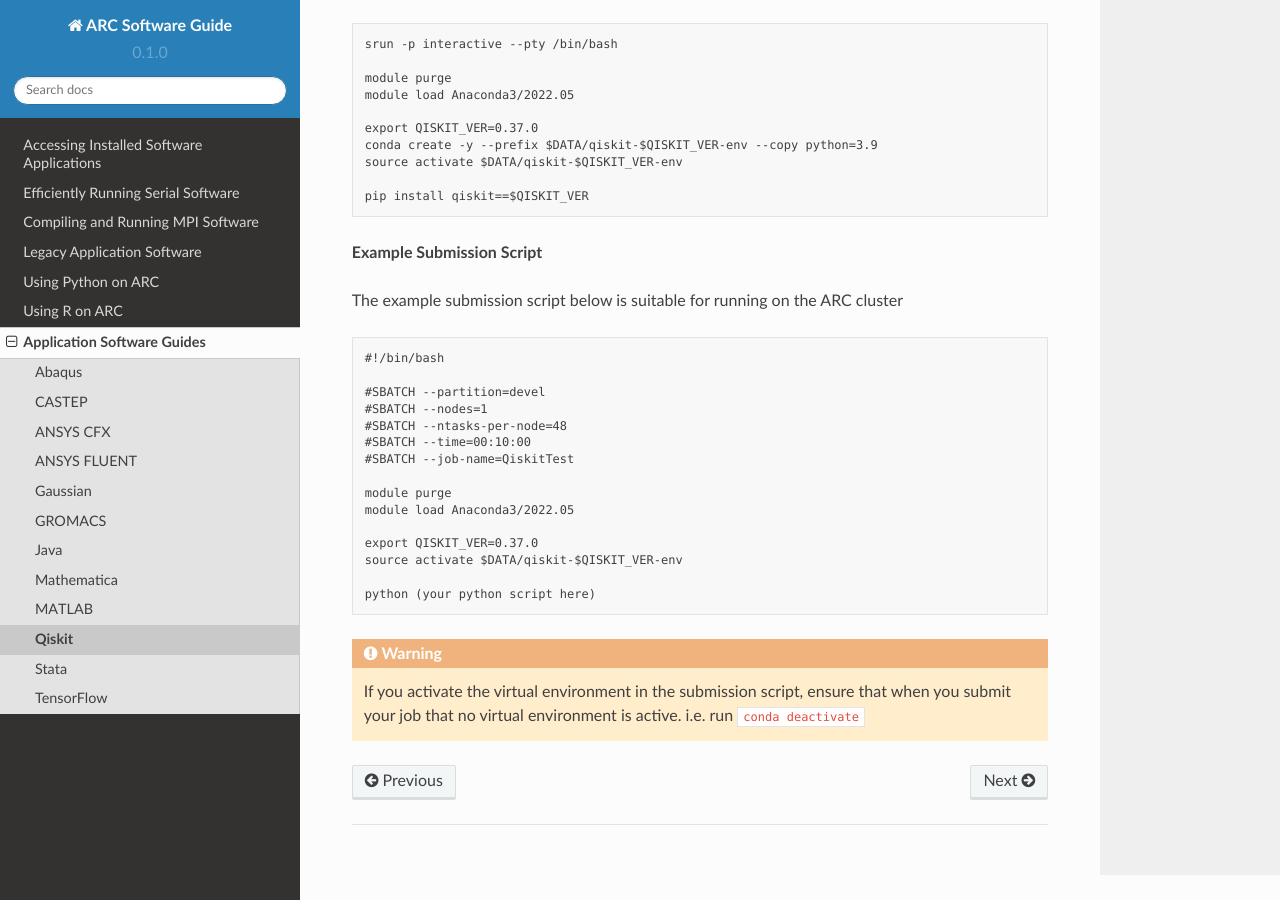
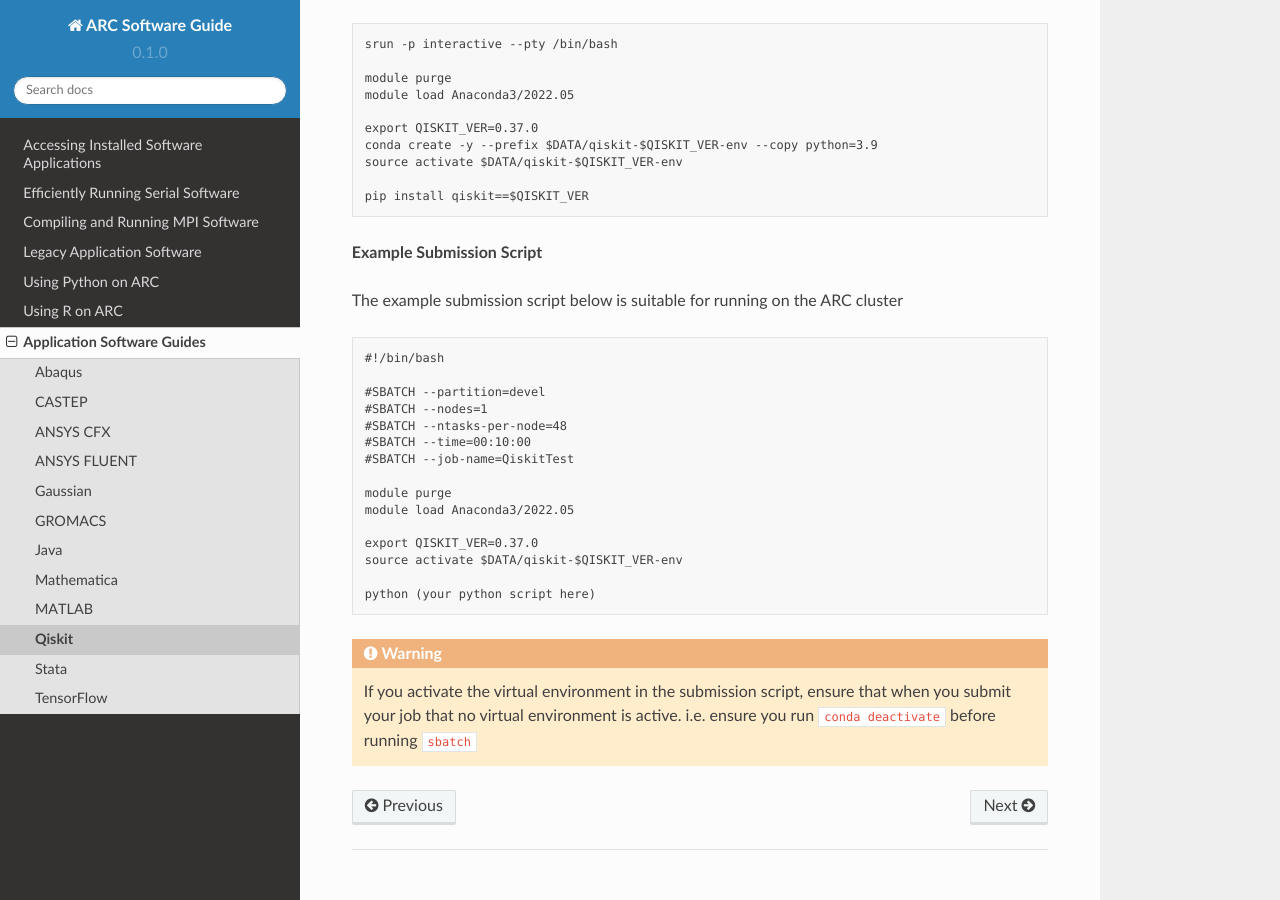
Before and after one commit to oxford-arc/arc-software-guide, a Sphinx documentation site: the page built from docs/source/apps/arc_qiskit.rst, in a window 1280 px wide and 900 px high, scrolled down 737 px. Built offline with Sphinx 7.4.7 and the Read the Docs theme 2.0.0, drawn with Linux system fonts in a browser that asks for light colours.

Commit message:
Update arc_qiskit.rst

```diff
--- a/docs/source/apps/arc_qiskit.rst
+++ b/docs/source/apps/arc_qiskit.rst
@@ -61,4 +61,4 @@ The example submission script below is suitable for running on the ARC cluster :
 
 .. warning::
 
-   If you activate the virtual environment in the submission script, ensure that when you submit your job that no virtual environment is active. i.e. run ``conda deactivate``
+   If you activate the virtual environment in the submission script, ensure that when you submit your job that no virtual environment is active. i.e. ensure you run ``conda deactivate`` before running ``sbatch``
```
